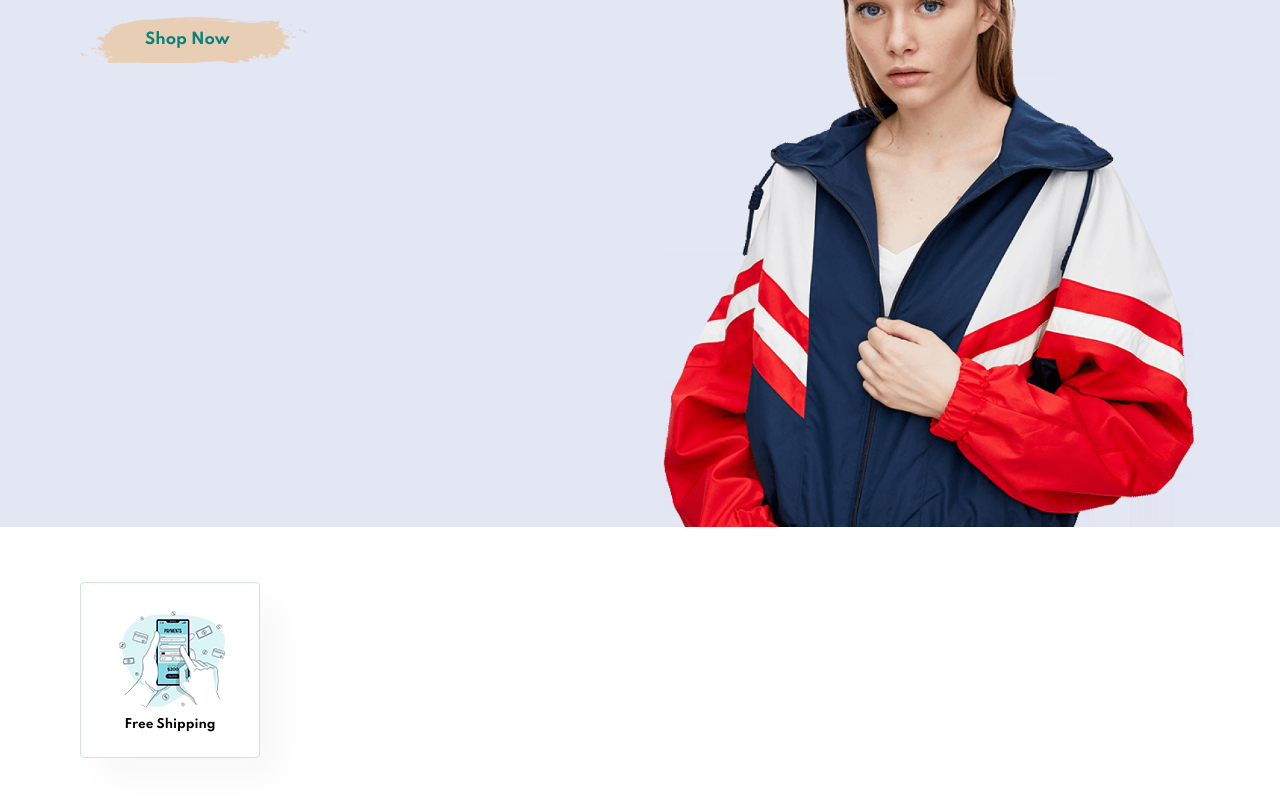
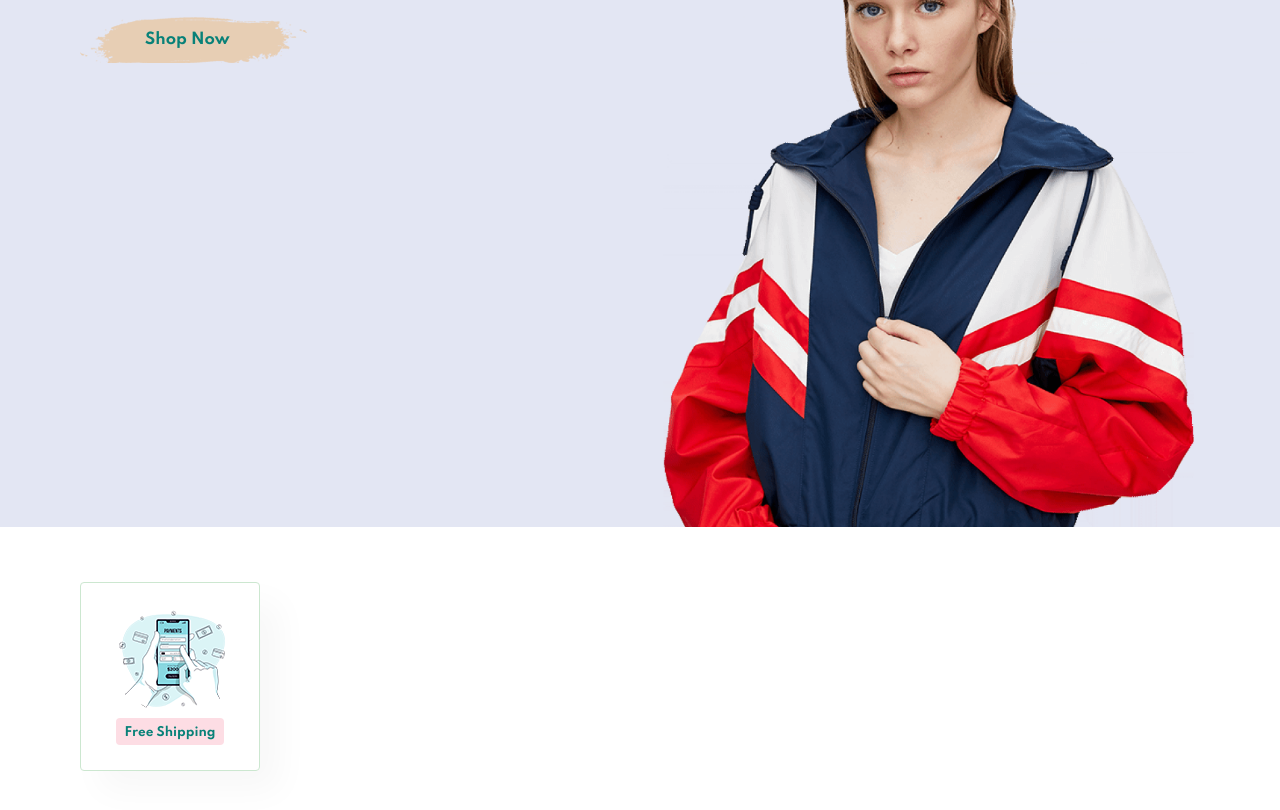
Before and after one commit to vallynch91/Ecommerce, a website: page index.html in a window 1280 px wide. Shown: the part 278-1088 px from the top of the page. Drawn offline with Linux system fonts and the light colour scheme.

Commit message:
added css

```diff
--- a/styles.css
+++ b/styles.css
@@ -138,3 +138,16 @@ body {
   border-radius: 4px;
   margin: 15px 0;
 }
+
+#feature .fe-box:hover {
+  box-shadow: 10 10 54px rgba(70, 62, 221, 0.1);
+}
+
+#feature .fe-box h6{
+  display: inline-block;
+  padding: 9px 8px 6px 8px;
+  line-height: 1;
+  border-radius: 4px;
+  color: #088178;
+  background-color: #fddde4;
+}
```
